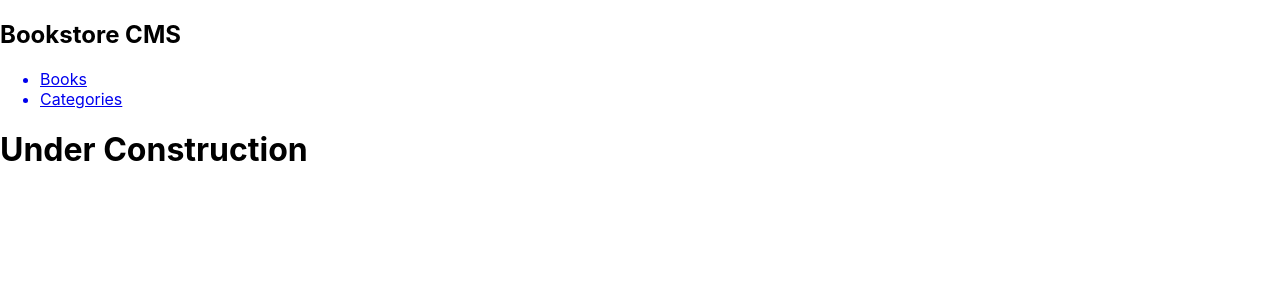
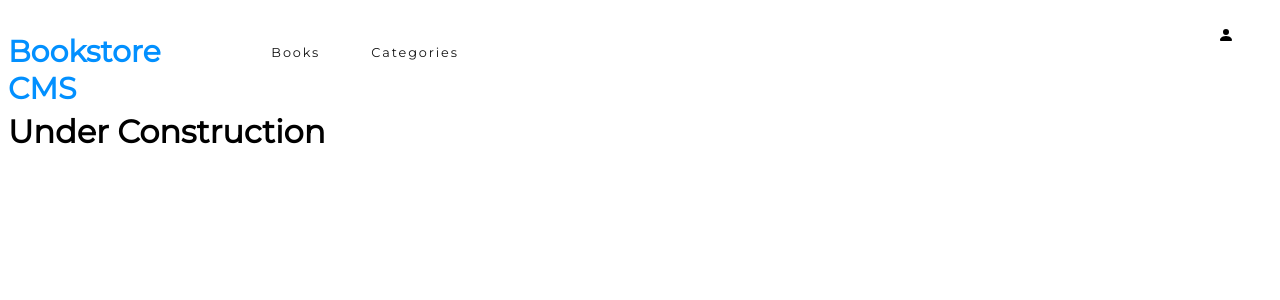
Before and after one commit to farouqdaif1/book-store-react, a React (Create React App) app: page /categories in a window 1280 px wide. Shown: the top 300 px of the page. Built offline with nearby package versions, Linux system fonts and the light colour scheme.

Commit message:
Add final touch

```diff
--- a/package.json
+++ b/package.json
@@ -3,12 +3,15 @@
   "version": "0.1.0",
   "private": true,
   "dependencies": {
+    "@fortawesome/free-brands-svg-icons": "^5.15.4",
+    "@fortawesome/free-regular-svg-icons": "^5.15.4",
     "@testing-library/jest-dom": "^5.16.1",
     "@testing-library/react": "^11.2.7",
     "@testing-library/user-event": "^12.8.3",
     "prop-types": "^15.7.2",
     "react": "^17.0.2",
     "react-dom": "^17.0.2",
+    "react-icons": "^4.3.1",
     "react-redux": "^7.2.6",
     "react-router-dom": "^6.1.1",
     "react-scripts": "4.0.3",
--- a/src/components/BooksPage.js
+++ b/src/components/BooksPage.js
@@ -11,7 +11,7 @@ const BooksPage = () => {
     dispatch(getAllbooks());
   }, [dispatch]);
   return (
-    <div>
+    <div className="main-c">
       <ul>
         {bookList.booksReducer.map((book) => <Book key={book.item_id} book={book} />)}
       </ul>
--- a/src/components/NavBar.js
+++ b/src/components/NavBar.js
@@ -1,10 +1,11 @@
 import React from 'react';
 import { Link } from 'react-router-dom';
+import { BsFillPersonFill } from 'react-icons/bs';
 
 const Navbar = () => (
   <nav>
     <h2 id="site-header">Bookstore CMS</h2>
-    <ul>
+    <ul className="nav-items">
       <Link to="/">
         <li>Books</li>
       </Link>
@@ -12,6 +13,7 @@ const Navbar = () => (
         <li>Categories</li>
       </Link>
     </ul>
+    <div className="person"><BsFillPersonFill /></div>
   </nav>
 );
 export default Navbar;
--- a/src/components/bookComponents/addBook.js
+++ b/src/components/bookComponents/addBook.js
@@ -19,10 +19,10 @@ const Form = () => {
     dispatch(addBook(newBook));
   };
   return (
-    <form id="add-book-form" onSubmit={(e) => submitForm(e)}>
+    <form id="add-book-form" className="add-book-form" onSubmit={(e) => submitForm(e)}>
       <input id="title" placeholder="Book Title" />
       <input id="category" placeholder="Book category" />
-      <button type="submit"> Add Book </button>
+      <button type="submit" className="submit-btn"> Add Book </button>
     </form>
   );
 };
--- a/src/components/bookComponents/renderbook.js
+++ b/src/components/bookComponents/renderbook.js
@@ -8,10 +8,22 @@ const Book = (props) => {
   const { book } = props;
   const dispatch = useDispatch();
   return (
-    <li id={book.item_id}>
-      <p className="book-title">{book.title}</p>
-      <p className="book-author">{book.category}</p>
-      <button type="submit" className="remove-btn" onClick={() => dispatch(removeBook(book))}>REMOVE</button>
+    <li id={book.item_id} className="book-sec">
+      <div className="book-info">
+        <span className="book-cat">
+          {` ${book.category}`}
+        </span>
+        <span className="book-name">
+          {` ${book.title} `}
+        </span>
+      </div>
+      <div className="btn-sec">
+        <button type="button" className="btn-c"> Comments </button>
+        <div className="line-2" />
+        <button type="submit" className="remove-btn btn-r" onClick={() => dispatch(removeBook(book))}>REMOVE</button>
+        <div className="line-2" />
+        <button type="button" className="btn-e"> Edit </button>
+      </div>
     </li>
   );
 };
--- a/src/index.css
+++ b/src/index.css
@@ -1,27 +1,188 @@
-body {
-  margin: 0;
-  font-family:
-    -apple-system,
-    BlinkMacSystemFont,
-    "Segoe UI",
-    "Roboto",
-    "Oxygen",
-    "Ubuntu",
-    "Cantarell",
-    "Fira Sans",
-    "Droid Sans",
-    "Helvetica Neue",
-    sans-serif;
-  -webkit-font-smoothing: antialiased;
-  -moz-osx-font-smoothing: grayscale;
+@import url("https://fonts.googleapis.com/css2?family=Montserrat&family=Poppins&family=Roboto+Slab&display=swap");
+
+:root {
+  --main-bg-color: #fff;
+  --place-color: #c4c4c4;
 }
 
-code {
-  font-family:
-    source-code-pro,
-    Menlo,
-    Monaco,
-    Consolas,
-    "Courier New",
-    monospace;
+.root {
+  margin: 0;
+  padding: 0;
 }
+
+body {
+  width: 100%;
+  font-stretch: normal;
+  font-style: normal;
+  line-height: normal;
+  letter-spacing: normal;
+  font-family: "Montserrat", sans-serif;
+  background-color: var(--main-bg-color);
+}
+
+header {
+  width: 100%;
+  height: 2.75rem;
+  margin: 0 0.175rem 0 0.175rem;
+  padding: 1.438rem 6.188rem 1.688rem 6.25rem;
+  border: solid 1px #e8e8e8;
+}
+
+nav {
+  display: flex;
+  flex-direction: row;
+  align-items: center;
+  justify-content: flex-start;
+}
+
+#site-header {
+  width: 15rem;
+  height: 2.313rem;
+  margin: 0.375rem 2.938rem 0.125rem 0;
+  font-size: 1.875rem;
+  font-weight: bolder;
+  color: #0290ff;
+}
+
+.nav-items {
+  list-style: none;
+  display: flex;
+  flex-direction: row;
+  justify-content: flex-start;
+}
+.nav-items a {
+  text-decoration: none;
+  width: 3.688rem;
+  height: 1rem;
+  margin: 1.125rem 2.563rem 0.688rem 0;
+  font-size: 0.8rem;
+  font-weight: normal;
+  letter-spacing: 1.9px;
+  color: #121212;
+  list-style: none;
+}
+.nav-items a:hover {
+  color: rgb(161, 157, 157);
+}
+.person {
+  width: 2.813rem;
+  height: 2.813rem;
+  margin: 0 1.125rem 0 45.5rem;
+  padding: 1.175rem;
+}
+.main-c {
+  display: flex;
+  flex-direction: column;
+  width: 95%;
+  align-items: center;
+  justify-content: center;
+}
+.book-sec {
+  width: 50rem;
+  height: 8.625rem;
+  margin: 2.313rem 6.25rem 0;
+  padding: 2rem 2.188rem 1.625rem 1.288rem;
+  border-radius: 4px;
+  border: solid 1px #e8e8e8;
+  list-style: none;
+}
+.book-info {
+  display: flex;
+  flex-direction: column;
+  margin: 0.513rem 32.75rem 1.188rem 0.1rem;
+}
+.book-cat {
+  width: 10.313rem;
+  height: 1.125rem;
+  margin: 0 1.188rem 0 0;
+  opacity: 0.5;
+  font-size: 1rem;
+  font-weight: 900;
+  letter-spacing: normal;
+  color: #121212;
+}
+.book-name {
+  height: 1.813rem;
+  margin: 1.188rem 20.188rem 0 0;
+  font-family: "Roboto Slab", serif;
+  font-size: 1.375rem;
+  font-weight: 900;
+  letter-spacing: -0.2px;
+  color: #121212;
+}
+.btn-sec {
+  display: flex;
+  flex-direction: row;
+  margin: 2.313rem 6.25rem 0 0;
+}
+.line-2 {
+  height: 0.75rem;
+  margin: 0.3rem 0.3rem 0 0.38rem;
+  border: solid 1px #e8e8e8;
+}
+.btn-c,
+.btn-r,
+.btn-e {
+  width: 4.563rem;
+  height: 1.188rem;
+  margin: 0.188rem 0.938rem 0.125rem 0;
+  font-size: 0.875rem;
+  font-family: "Roboto Slab", serif;
+  font-weight: 300;
+  color: #4386bf;
+  border: none;
+  background-color: #fff;
+  cursor: pointer;
+}
+h3 {
+  width: 14.875rem;
+  height: 1.5rem;
+  margin: 0.213rem 32.75rem 0.188rem 0.1rem;
+  font-size: 1.25rem;
+  font-weight: bolder;
+  letter-spacing: -0.18px;
+  color: #888;
+}
+.add-book-form {
+  display: flex;
+  justify-content: center;
+  flex-direction: row;
+  flex-wrap: wrap;
+  width: 90%;
+}
+#title {
+  width: 30rem;
+  height: 2.813rem;
+  margin: 1.1rem 2.1rem 0 0.1rem;
+  padding: 0.1rem 0.938rem 0.1rem 1rem;
+  border-radius: 4px;
+  border: solid 1px #e8e8e8;
+}
+#category {
+  width: 20rem;
+  height: 2.813rem;
+  margin: 1.188rem 0;
+  padding: 0.1rem 0.1rem 0.1rem 1rem;
+  border-radius: 4px;
+  border: solid 1px #e8e8e8;
+}
+
+input::placeholder {
+  color: var(--place-color);
+}
+.submit-btn {
+  width: 11.5rem;
+  height: 2.813rem;
+  margin: 1rem 0 0 3.1rem;
+  padding: 0.801rem 1.188rem 0.886rem 1.375rem;
+  border: none;
+  border-radius: 3px;
+  font-family: "Roboto Slab", serif;
+  font-size: 0.813rem;
+  font-weight: bold;
+  letter-spacing: 0.5px;
+  text-align: center;
+  color: #fff;
+  background-color: #0290ff;
+  cursor: pointer;
+}
```
Also changed, not shown: 1 other file (tests, documents, lock files or other folders).
